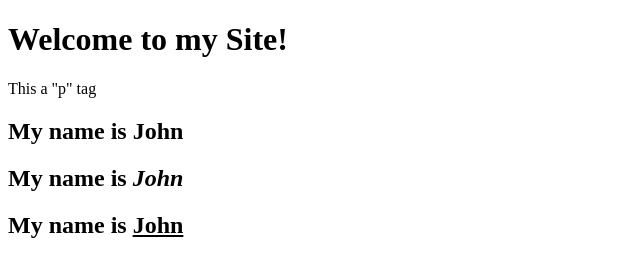
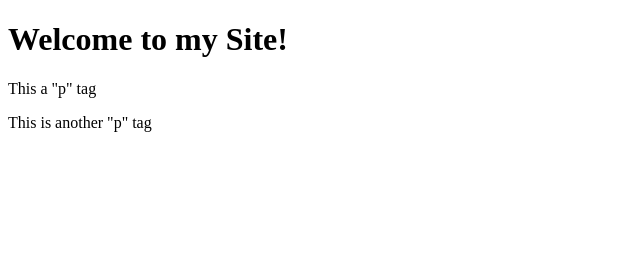
Before and after one commit to Kreyno93/vscode-git-terminal, a plain HTML site: page index.html in a window 1280 px wide. Shown: the whole page, without its empty margins (0-640 px from the left). Drawn offline with Linux system fonts and the light colour scheme.

Commit message:
another important change

```diff
--- a/index.html
+++ b/index.html
@@ -7,10 +7,7 @@
   <h1>Welcome to my Site!</h1>
 
   <p>This a "p" tag</p>
-
-  <h2>My name is <strong>John</strong></h2>
-  <h2>My name is <em>John</em></h2>
-  <h2>My name is <u>John</u></h2>
+  <p>This is another "p" tag</p>
 
 </body>
 </html>
```
